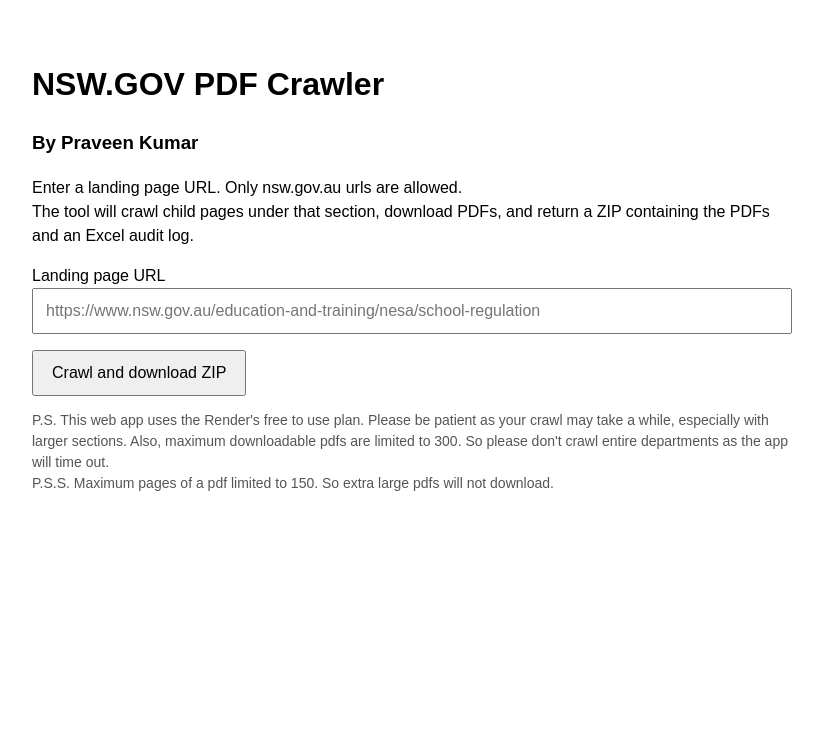
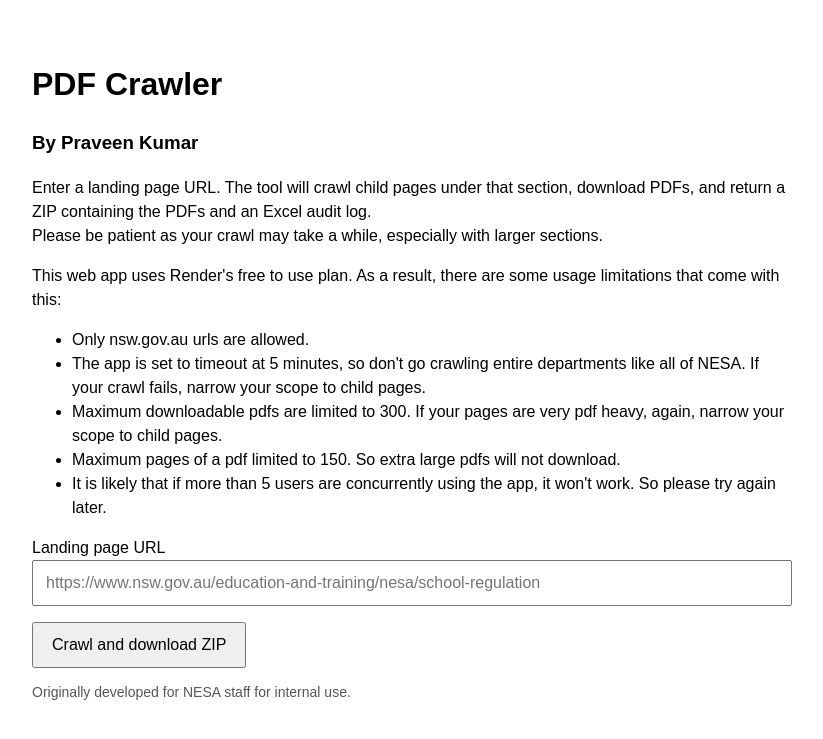
Before and after one commit to myic90/pdf-crawler, a Flask app: page / in a window 1280 px wide. Shown: the top 739 px of the page, without its empty margins (228-1051 px from the left). Run offline with Flask 3, Linux system fonts and the light colour scheme.

Commit message:
Update index.html

```diff
--- a/templates/index.html
+++ b/templates/index.html
@@ -2,7 +2,7 @@
 <html lang="en">
 <head>
   <meta charset="utf-8">
-  <title>NSW.GOV PDF Crawler</title>
+  <title>PDF Crawler</title>
 
   <style>
     body {
@@ -82,14 +82,22 @@
 </head>
 
 <body>
-  <h1>NSW.GOV PDF Crawler</h1>
+  <h1>PDF Crawler</h1>
 
   <h3>By Praveen Kumar</h3>
 
   <p>
-    Enter a landing page URL. Only nsw.gov.au urls are allowed. <br/>
-    The tool will crawl child pages under that section, download PDFs, and return a ZIP containing the PDFs and an Excel audit log.
+    Enter a landing page URL. The tool will crawl child pages under that section, download PDFs, and return a ZIP containing the PDFs and an Excel audit log. <br/>
+    Please be patient as your crawl may take a while, especially with larger sections.
   </p>
+  <p>This web app uses Render's free to use plan. As a result, there are some usage limitations that come with this:</p>
+  <ul>
+    <li>Only nsw.gov.au urls are allowed.</li>
+    <li>The app is set to timeout at 5 minutes, so don't go crawling entire departments like all of NESA. If your crawl fails, narrow your scope to child pages.</li>
+    <li>Maximum downloadable pdfs are limited to 300. If your pages are very pdf heavy, again, narrow your scope to child pages.</li>
+    <li>Maximum pages of a pdf limited to 150. So extra large pdfs will not download.</li>
+    <li>It is likely that if more than 5 users are concurrently using the app, it won't work. So please try again later.</li>
+  </ul>
 
   <form id="crawlForm">
     <label for="landing_url">Landing page URL</label>
@@ -121,9 +129,7 @@
   <div id="errorBox" class="error"></div>
 
   <p class="hint">
-    P.S. This web app uses the Render's free to use plan. Please be patient as your crawl may take a while, especially with larger sections.
-    Also, maximum downloadable pdfs are limited to 300. So please don't crawl entire departments as the app will time out.<br/>
-    P.S.S. Maximum pages of a pdf limited to 150. So extra large pdfs will not download.
+    Originally developed for NESA staff for internal use.
   </p>
 
   <script>
```
